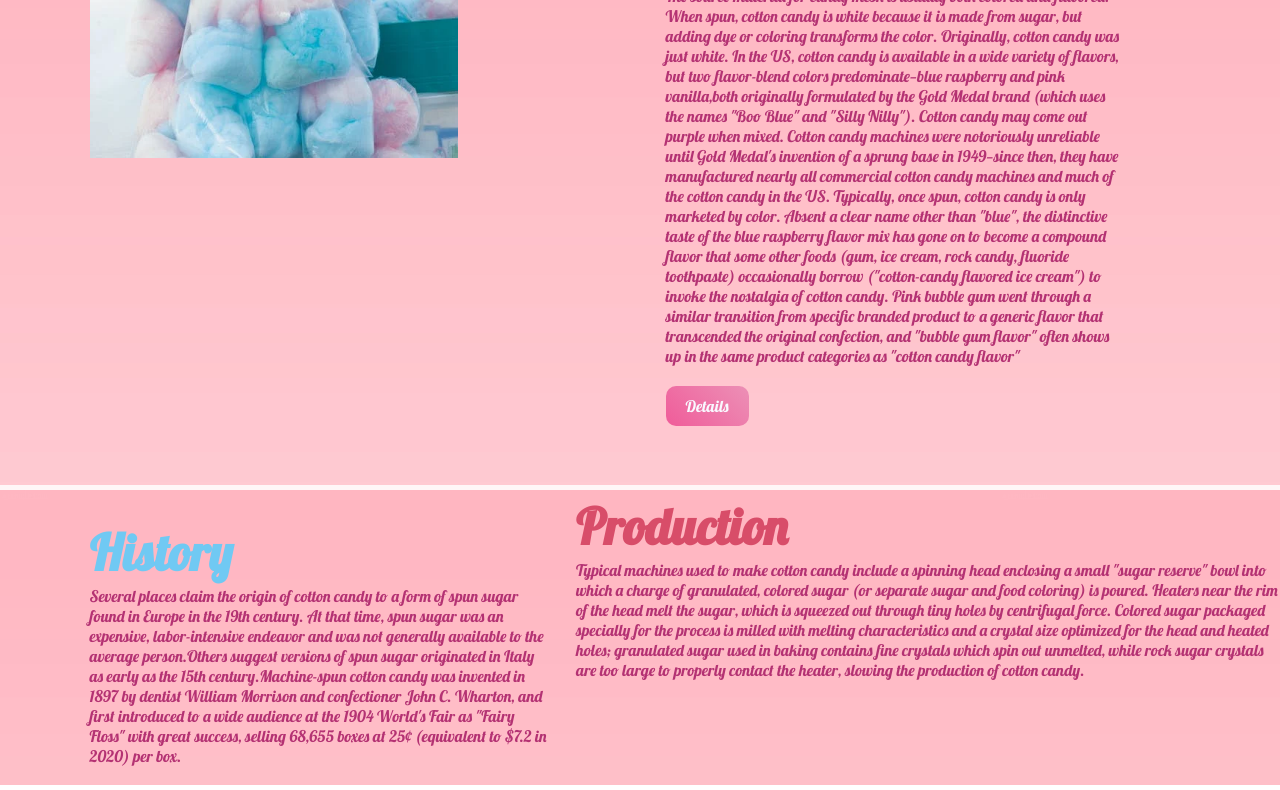
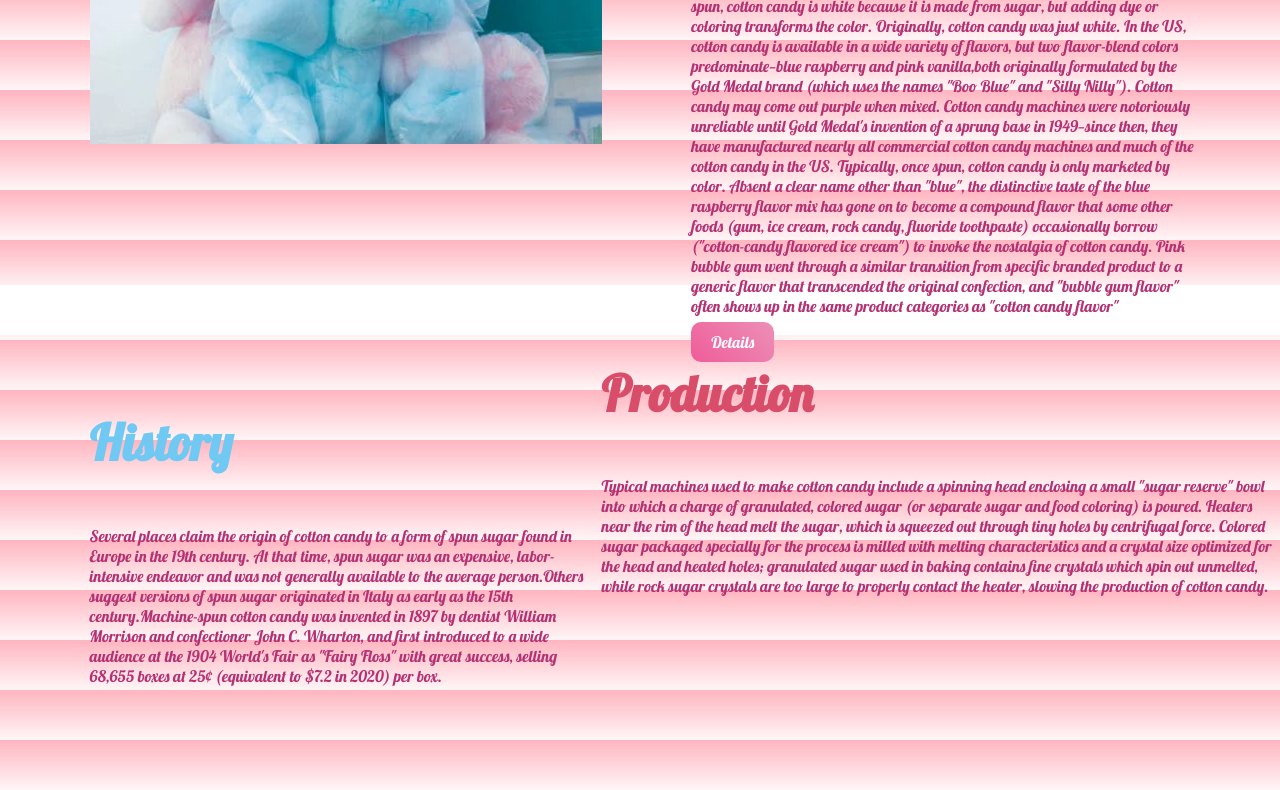
Before and after one commit to AnaBlank/CottonCandy, a plain HTML site: page index.html in a window 1280 px wide. Shown: the part 715-1505 px from the top of the page. Drawn offline with Linux system fonts and the light colour scheme.

Commit message:
Update style.css

```diff
--- a/style.css
+++ b/style.css
@@ -1,74 +1,75 @@
-* {
-    margin: 0;
-    padding: 0;
-    box-sizing: border-box;
+body{
+    margin:0%;
+    font-family: 'Lobster', cursive;
 }
 
-  body {
-    font-family: "Lobster", cursive;
-  }
-  p {
+p{
     color: rgb(180, 50, 115);
 }
-  span {
+
+span{
     color: rgb(216, 77, 105);
-    font-size: 50px;
+    font-size:50px;
 }
 
-  h1 {
+h1{
     font-size: 60px;
 }
-  .half-width {
-    width: 40%;
+
+.half-width{
+    width:40%;
     float: left;
-    margin-left: 5%;
-    padding: 2%;
+    margin-left:5%;
+    padding-left:2%;
+
 }
-  .half-width img {
-    width: 80%;
+
+.half-width img{
+    width: 100%;
+
 }
-  .top-banner {
+.top-banner{
     background-image: url(/images/light-pink-background-3.png);
     background-position: left 5px;
+    background-size: 50px 50px;
+    background-repeat: none;
+
+}
+section{
+    height: 500px;
 }
 
-  .colors,
-  .top-banner {
-    height: 600px;
-  }
-  .box-design {
-    height: 300px;
-  }
-
-  .link-button {
+.link-button{
     text-decoration: none;
-    background-image: linear-gradient(
-      45deg,
-      hsl(335, 83%, 65%),
-      rgb(236, 144, 182)
-    );
-    display: inline-block;
-    margin-top: 20px;
+    background-image: linear-gradient(45deg,hsl(335, 83%, 65%),rgb(236, 144, 182));
     padding: 10px 20px;
     border-radius: 10px;
     color: rgb(249, 249, 255);
 }
 
-  .colors {
+.colors{
     background-image: url(/images/light-pink-background-3.png);
     background-position: left 5px;
+    background-size: 50px 50px;
+    background-repeat: none;
+
 }
-  .production-color {
+.production-color{
     color: rgb(216, 77, 105);
 }
-  .history-color {
+.history-color{
     color: #70c9f3;
 }
-  .flavor-color {
+.flavor-color{
     color: #70c9f3;
+
 }
 
-  .box-design {
+.box-design{
     background-image: url(/images/light-pink-background-3.png);
     background-position: left 5px;
+    background-size: 50px 50px;
+    background-repeat: none;
+
+
 }
```
Lines whose indentation alone changed are shown as unchanged.
